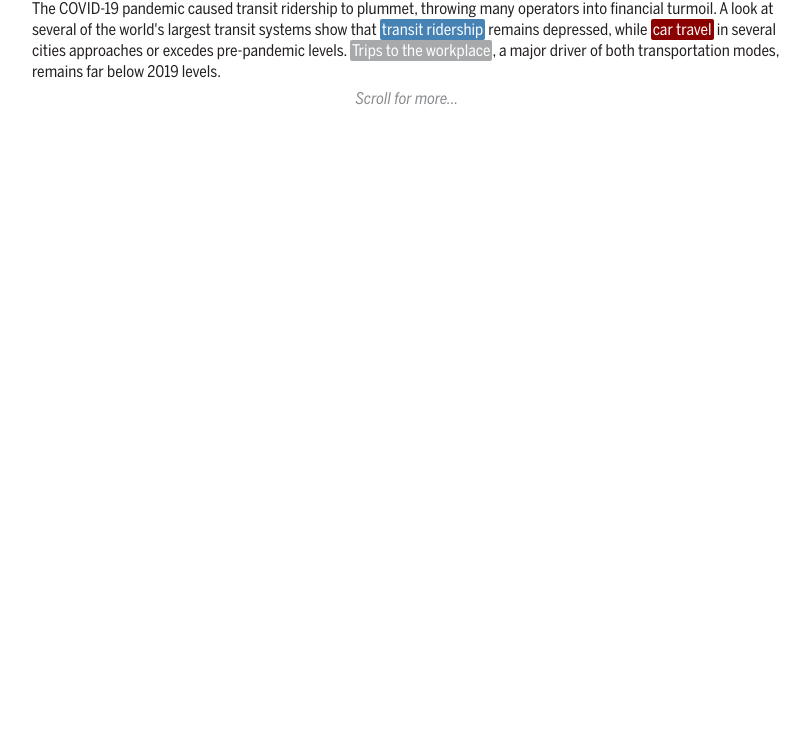
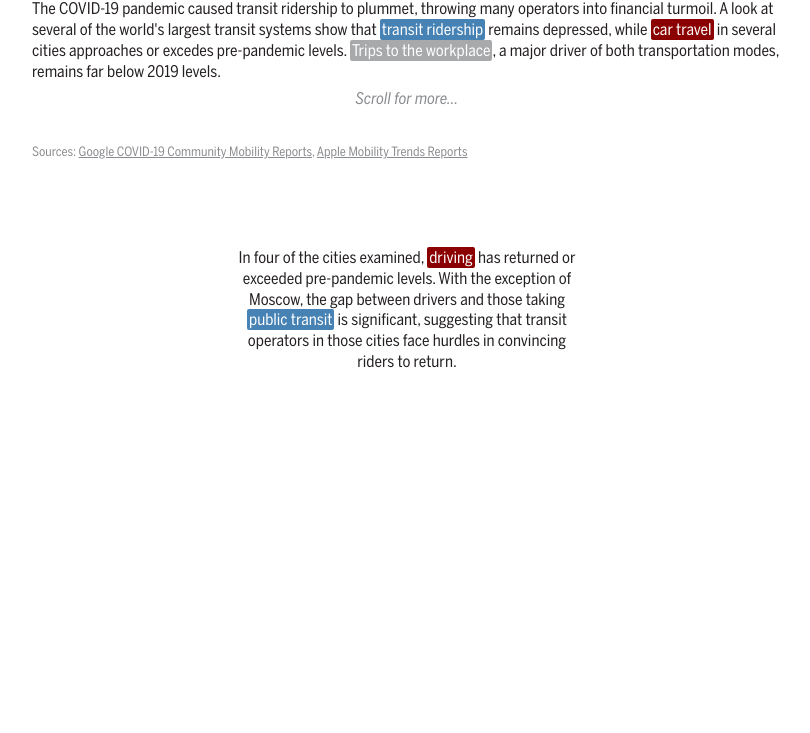
Before and after one commit to vs-postmedia/covid-mobility-report, a website built with webpack: page src/index.html in a window 1280 px wide. Shown: the part 67-800 px from the top of the page, without its empty margins (233-1043 px from the left). Built offline with nearby package versions, Linux system fonts and the light colour scheme; no server answers; files whose address does not match are found by name; what scrollama would draw is missing.

Commit message:
repositioned footer

```diff
--- a/src/css/main.css
+++ b/src/css/main.css
@@ -80,9 +80,9 @@
 	max-width: 350px;
 	text-align: center;
 }
-/*.scrollyteller .step:first-of-type {
-	margin-top: 20%;
-}*/
+.scrollyteller .step:first-of-type {
+	margin-top: 10vh;
+}
 .scrollyteller .step:last-of-type {
 	margin-bottom: 0;
 	padding-bottom: 100vh;
--- a/src/css/postmedia.css
+++ b/src/css/postmedia.css
@@ -28,7 +28,7 @@
 }
 
 #app footer {
-	margin-top: 1rem;
+	text-align: left;
 }
 
 #app footer > p {
--- a/src/index.html
+++ b/src/index.html
@@ -29,10 +29,14 @@
 				<p class="scroll"><span class="benton-ital">Scroll for more...</span></p>
 			</header>
 			<div class="scrollyteller">
-				<div class="wrapper sticky" id="charts"></div>
+				<div class="wrapper sticky" id="charts">
+					<footer>
+						<p class="source">Sources: <a href="https://www.google.com/covid19/mobility/" target="_blank">Google COVID-19 Community Mobility Reports</a>, <a href="https://covid19.apple.com/mobility" target="_blank">Apple Mobility Trends Reports</a></p>
+					</footer>
+				</div>
 
 
-				<ul class="step-list">
+				<ul class="step-list no-events">
 					<li class="step" data>
 						<p>In four of the cities examined, <span class="red-01">driving</span> has returned or exceeded pre-pandemic levels. With the exception of Moscow, the gap between drivers and those taking <span class="blue-01">public transit</span> is significant, suggesting that transit operators in those cities face hurdles in convincing riders to return.</p>
 					</li>
@@ -45,9 +49,7 @@
 				</ul>
 			</div>
 
-			<footer>
-				<p class="source">Sources: <a href="https://www.google.com/covid19/mobility/" target="_blank">Google COVID-19 Community Mobility Reports</a>, <a href="https://covid19.apple.com/mobility" target="_blank">Apple Mobility Trends Reports</a></p>
-			</footer>
+
 		</div>
 
 	</body>
```
